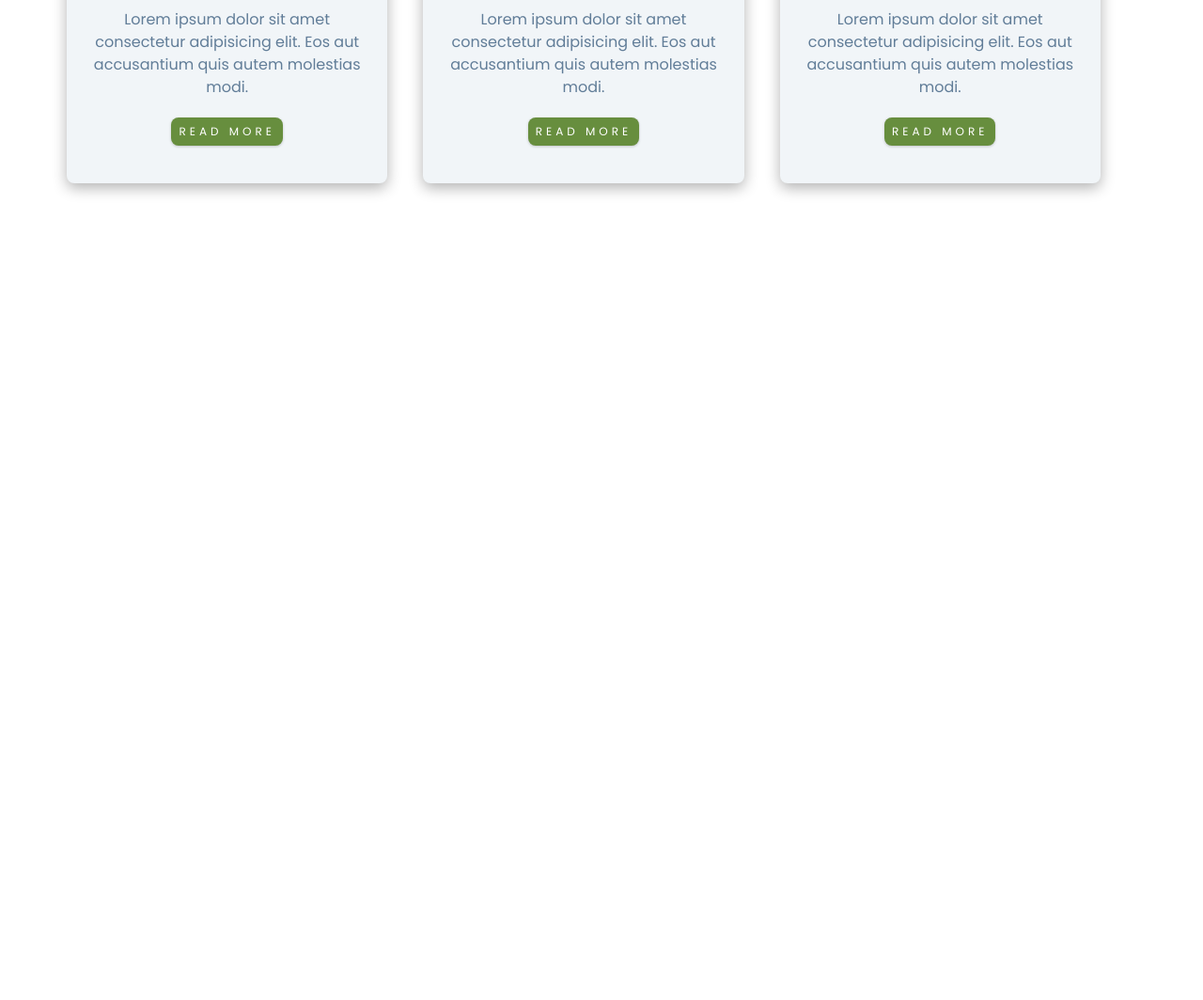
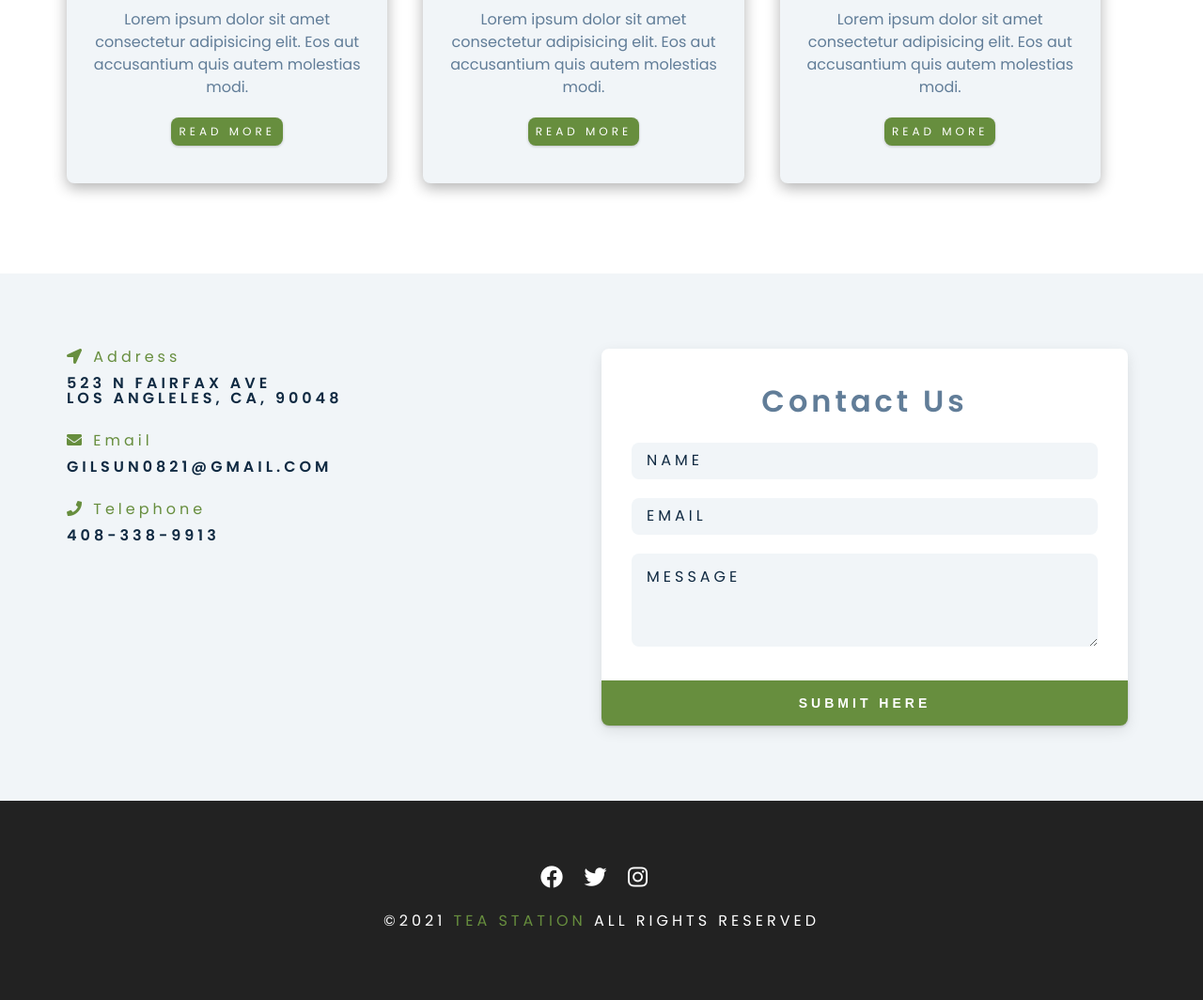
Before and after one commit to gilsun/teaStation, a plain HTML site: page index.html in a window 1280 px wide. Shown: the part 2676-3740 px from the top of the page at 94% size. Before the commit the page ends 2967 px from the top, so only its background shows below. Drawn offline with Linux system fonts and the light colour scheme; a web font is replaced by a local one.

Commit message:
footer, service

```diff
--- a/css/styles.css
+++ b/css/styles.css
@@ -44,7 +44,7 @@ body {
 }
 
 a {
-  display: block;
+  /* display: block; */
   text-decoration: none;
 }
 
@@ -456,3 +456,118 @@ services
   transform: translate(-50%, 50%);
   border: 0.375rem solid var(--clr-grey-10);
 }
+
+/* =================
+contact
+=============*/
+.contact {
+  background: var(--clr-grey-10);
+}
+
+.contact-info,
+.contact-form {
+  margin: 1rem 0;
+}
+
+.contact-item {
+  margin-bottom: 1.75rem;
+}
+
+.contact-title {
+  color: var(--clr-primary);
+  font-weight: 400;
+}
+
+.contact-text {
+  text-transform: uppercase;
+}
+
+.contact-form {
+  background: var(--clr-white);
+  border-radius: var(--radius);
+  text-align: center;
+  box-shadow: 0 5px 15px rgba(0, 0, 0, 0.1);
+  transition: var(--transition);
+  max-width: 35rem;
+}
+
+.contact-form:hover {
+  box-shadow: 0 5px 15px rgba(0, 0, 0, 0.4);
+}
+
+.contact-form h3 {
+  padding-top: 1.25em;
+  color: var(--clr-grey-5);
+}
+
+.form-group {
+  padding: 1rem 2rem;
+}
+
+.form-control {
+  display: block;
+  width: 100%;
+  padding: 0.75rem 1rem;
+  border: none;
+  margin-bottom: 1.25rem;
+  background: var(--clr-grey-10);
+  border-radius: var(--radius);
+  text-transform: uppercase;
+  letter-spacing: var(--spacing);
+}
+/* .form-group textarea{
+  font-size: 20px;
+} */
+
+.form-control::placeholder {
+  font-family: var(--ff-primary);
+  color: var(--clr-grey-1);
+  text-transform: uppercase;
+  letter-spacing: var(--spacing);
+  font-size: medium;
+}
+
+.submit-btn {
+  display: block;
+  width: 100%;
+  padding: 1rem;
+  border-bottom-left-radius: var(--radius);
+  border-bottom-right-radius: var(--radius);
+}
+
+@media screen and (min-width:992px) {
+  .contact-info,
+  .contact-form{
+    float: left;
+    width: 50%;
+  }
+}
+
+/* =================
+footer
+=============*/
+
+.footer{
+  background: #222;
+  text-align: center;
+}
+
+.social-icon{
+  color: var(--clr-white);
+  font-size: 1.5rem;
+  margin-right: 1rem;
+  transition: var(--transition);
+}
+
+.social-icon:hover{
+  color: var(--clr-primary);
+}
+.footer-text{
+  margin-top: 1.25rem;
+  text-transform: uppercase;
+  color: var(--clr-white);
+  font-weight: 400;
+}
+.company{
+  color: var(--clr-primary);
+}
--- a/index.html
+++ b/index.html
@@ -200,8 +200,6 @@
       </div>
       <!-- end of section title  -->
       <div class="section-center clearfix">
-
-
         <!--single card  -->
         <article class="service-card">
           <!-- img container -->
@@ -288,14 +286,117 @@
         </article>
 
         <!-- end of card -->
-
-
-
       </div>
     </section>
 
     <!-- end of services  -->
 
+    <!-- contact -->
+    <section class="contact">
+      <div class="section-center clearfix">
+        <!-- contact info  -->
+        <article class="contact-info">
+          <!-- contact item  -->
+          <div class="contact-item">
+            <h4 class="contact-title">
+              <span class="contact-icon">
+                <i class="fas fa-location-arrow"></i>
+              </span>
+              address
+            </h4>
+            <h4 class="contact-text">
+              523 N Fairfax Ave <br />
+              los angleles, CA, 90048
+            </h4>
+          </div>
+          <!-- end of contact item -->
+
+          <!-- contact item  -->
+          <div class="contact-item">
+            <h4 class="contact-title">
+              <span class="contact-icon">
+                <i class="fas fa-envelope"></i>
+              </span>
+              email
+            </h4>
+            <h4 class="contact-text">gilsun0821@gmail.com</h4>
+          </div>
+          <!-- end of contact item -->
+          <!-- contact item  -->
+          <div class="contact-item">
+            <h4 class="contact-title">
+              <span class="contact-icon">
+                <i class="fas fa-phone"></i>
+              </span>
+              telephone
+            </h4>
+            <h4 class="contact-text">408-338-9913</h4>
+          </div>
+          <!-- end of contact item -->
+        </article>
+        <!-- contact form -->
+        <article class="contact-form">
+          <h3>contact us</h3>
+          <form>
+            <div class="form-group">
+              <!-- inputs -->
+              <input
+                type="text"
+                placeholder="name"
+                class="form-control"
+                name="name"
+              />
+              <input
+                type="text"
+                placeholder="email"
+                class="form-control"
+                name="email"
+              />
+              <textarea
+                name="message"
+                placeholder="message"
+                class="form-control"
+                rows="5"
+              ></textarea>
+            </div>
+            <!-- button -->
+            <button type="submit" class="submit-btn btn">submit here</button>
+          </form>
+        </article>
+      </div>
+    </section>
+    <!-- end of contact -->
+    <!-- footer -->
+    <footer class="footer">
+      <div class="section-center">
+        <div class="social-icons">
+          <!-- social icon -->
+          <a href="#" class="social-icon">
+            <i class="fab fa-facebook"></i>
+          </a>
+          <!-- end of social icon  -->
+
+          <!-- social icon -->
+          <a href="#" class="social-icon">
+            <i class="fab fa-twitter"></i>
+          </a>
+          <!-- end of social icon  -->
+
+          <!-- social icon -->
+          <a href="#" class="social-icon">
+            <i class="fab fa-instagram"></i>
+          </a>
+          <!-- end of social icon  -->
+        </div>
+
+        <h4 class="footer-text">
+          &copy;<span>2021</span>
+          <span class="company">tea station</span>
+          all rights reserved
+        </h4>
+      </div>
+    </footer>
+
     <script src="app.js"></script>
   </body>
 </html>
```
Lines whose indentation alone changed are shown as unchanged.
